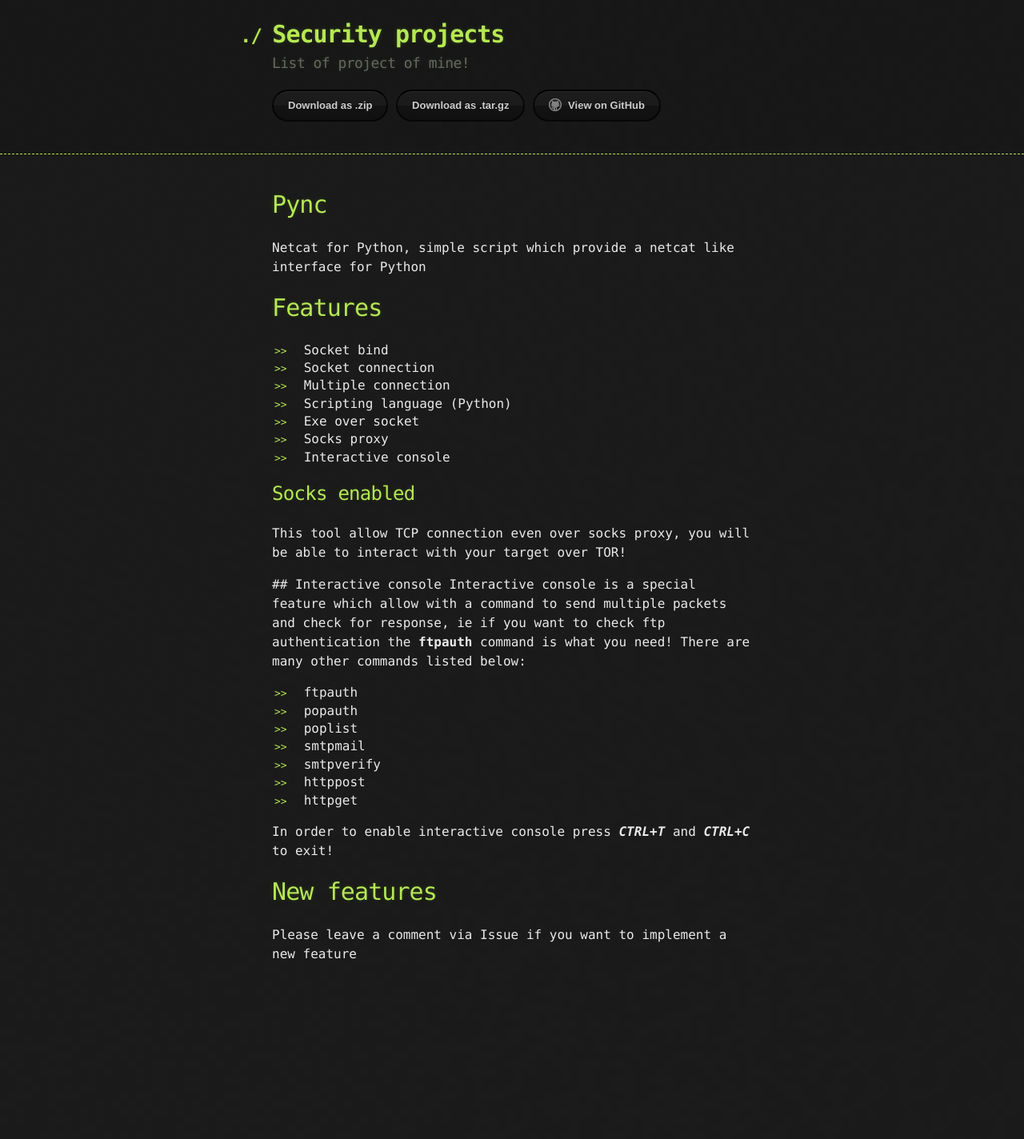
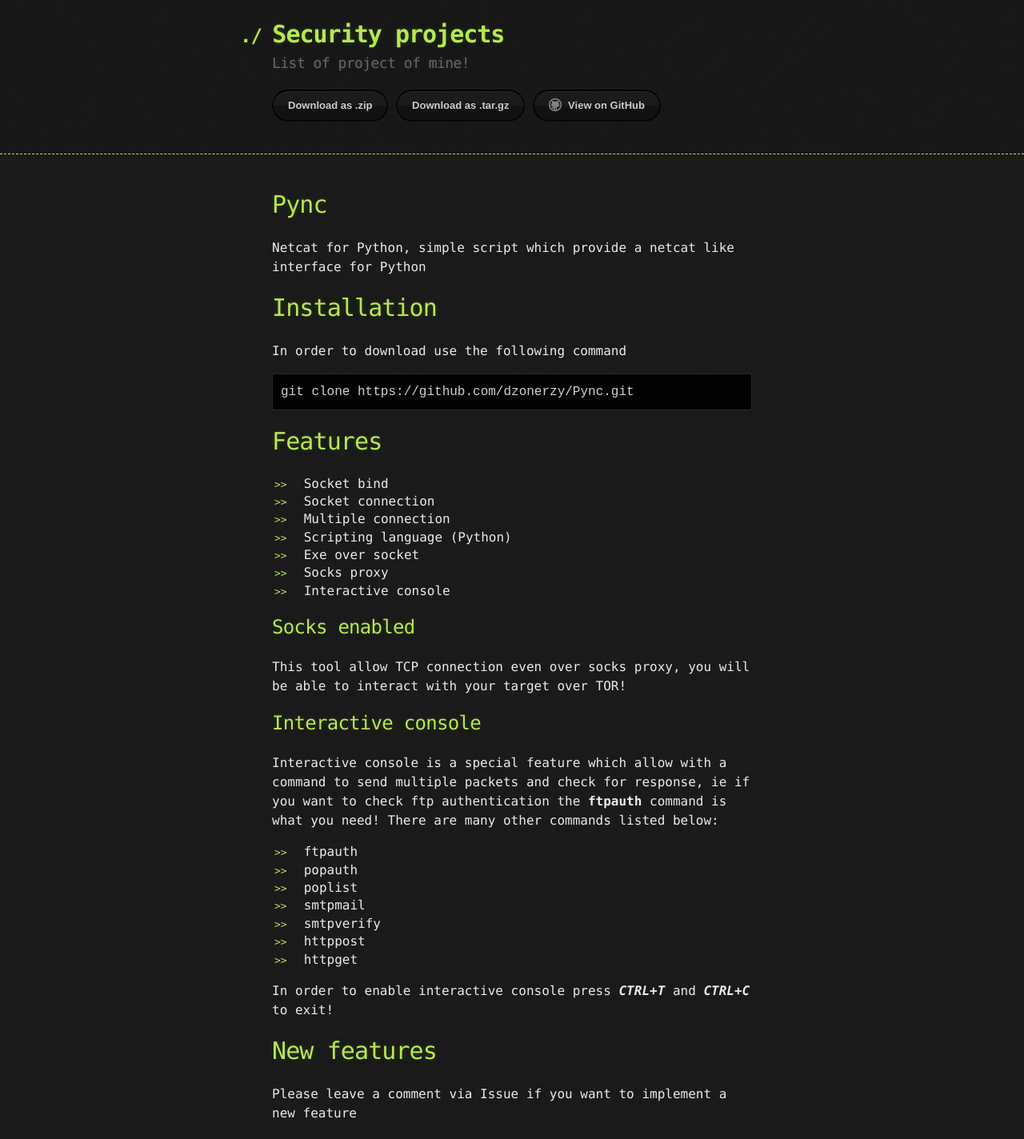
Before and after one commit to dzonerzy/dzonerzy.github.io, a Jekyll site: the page built from pync.md, in a window 1280 px wide. Shown: the whole page at 80% size. Built offline with Jekyll 4.4.1, drawn with Linux system fonts in a browser that asks for light colours; our own code applies the rules of GitHub Pages for plain Markdown files; before the commit the page ends 1225 px from its top, so only the background shows below that.

Commit message:
Update pync.md

````diff
--- a/pync.md
+++ b/pync.md
@@ -3,6 +3,13 @@ layout: default
 ---
 # Pync
 Netcat for Python, simple script which provide a netcat like interface for Python
+
+# Installation
+In order to download use the following command
+
+```bash
+git clone https://github.com/dzonerzy/Pync.git
+```
 
 # Features
 
@@ -17,7 +24,8 @@ Netcat for Python, simple script which provide a netcat like interface for Pytho
 ## Socks enabled
 This tool allow TCP connection even over socks proxy, you will be able to interact with your target over TOR!
 
-## Interactive console
+## Interactive console
+
 Interactive console is a special feature which allow with a command to send multiple packets and check for response, ie if you want to check ftp authentication the **ftpauth** command is what you need! There are many other commands listed below:
 
 - ftpauth
````
